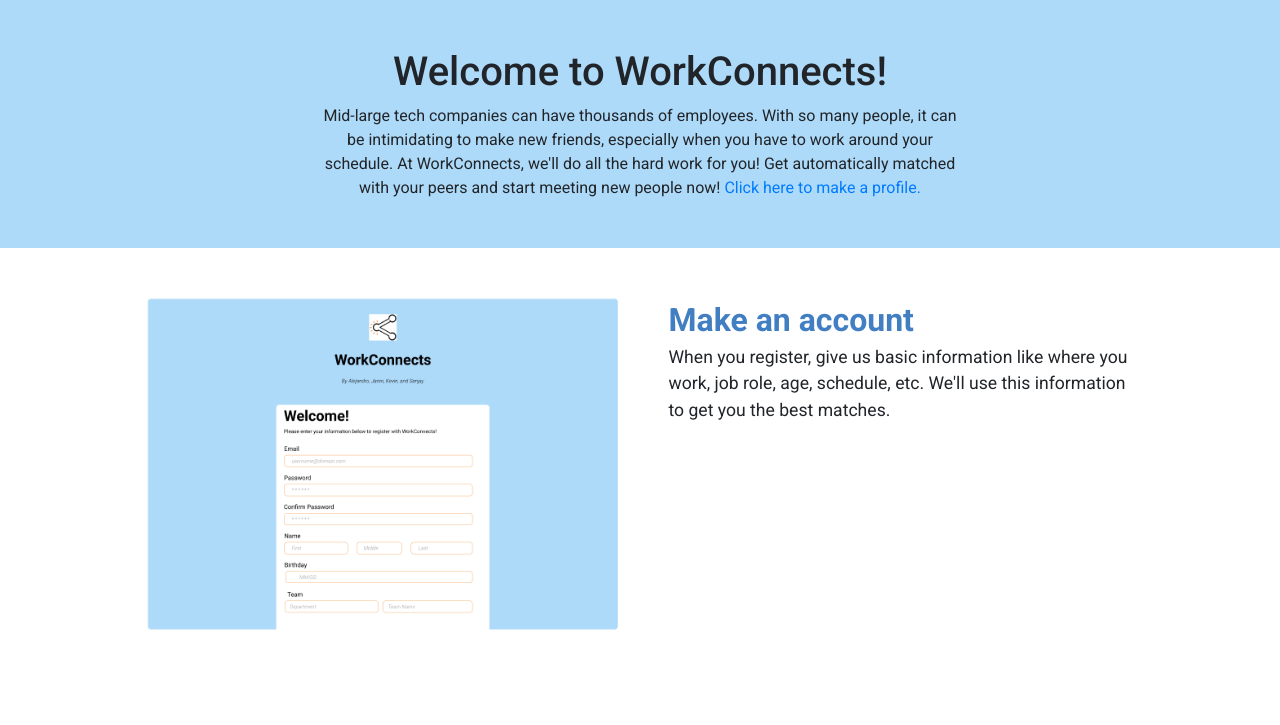
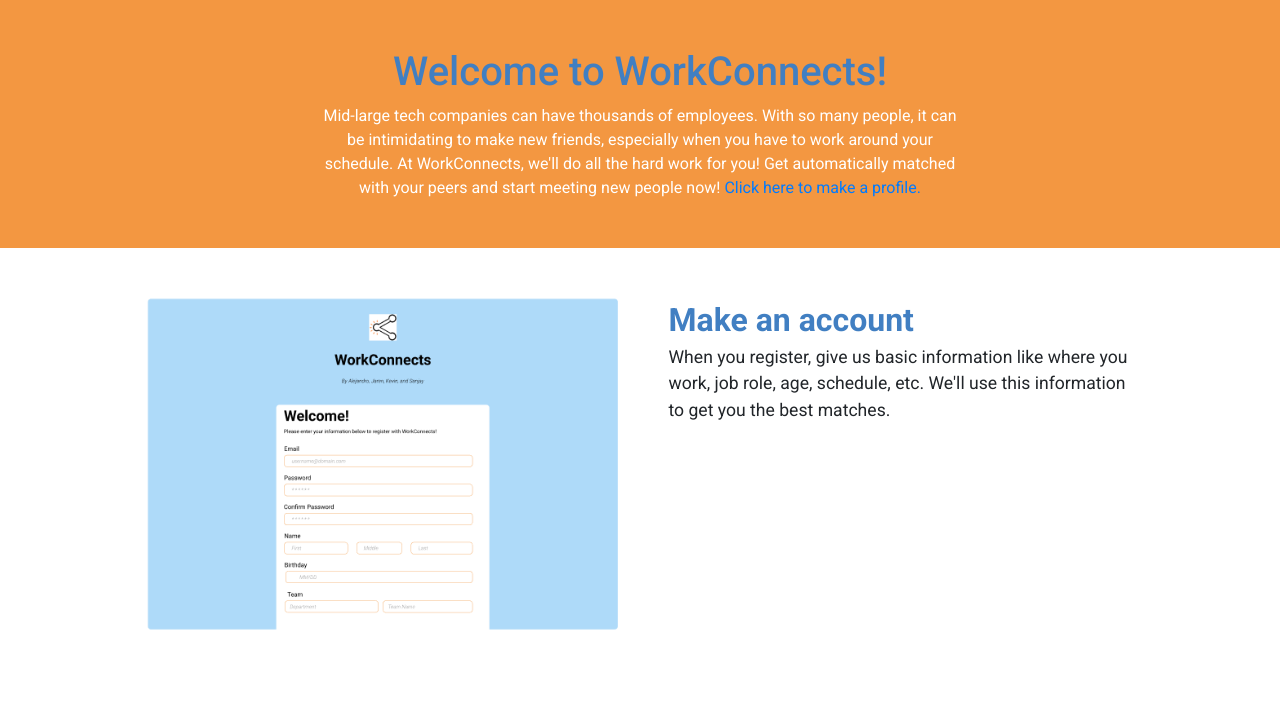
Before and after one commit to badpickle149/WorkConnectsLanding, a plain HTML site: page index.html in a window 1280 px wide. Shown: the top 725 px of the page. Drawn offline with nearby package versions, Linux system fonts and the light colour scheme.

Commit message:
update header colors

```diff
--- a/index.css
+++ b/index.css
@@ -1,6 +1,7 @@
 body {
     font-family: 'Roboto', sans-serif;
 }
+
 
 img {
     max-width: 30rem;
@@ -35,8 +36,20 @@ img {
     opacity: 0;
 }
 
-header, .team, footer {
+h1 {
+    color: #417fc2;
+}
+
+.team, footer {
     background-color: #AEDAF9;
+}
+
+header {
+    background-color: #F39741;
+}
+
+#sub-header-text {
+    color: #FFFFFF;
 }
 
 .fade-in {
--- a/index.html
+++ b/index.html
@@ -17,7 +17,7 @@
 <body>
     <header>
         <h1 class="text-center pt-5">Welcome to WorkConnects!</h1>
-        <p class="text-center pb-5 w-50 ml-auto mr-auto">
+        <p id="sub-header-text" class="text-center pb-5 w-50 ml-auto mr-auto">
             Mid-large tech companies can have thousands of employees. With so many people, it can
             be intimidating to make new friends, especially when you have to work around your schedule.
             At WorkConnects, we'll do all the hard work for you! Get automatically matched with your peers
```
